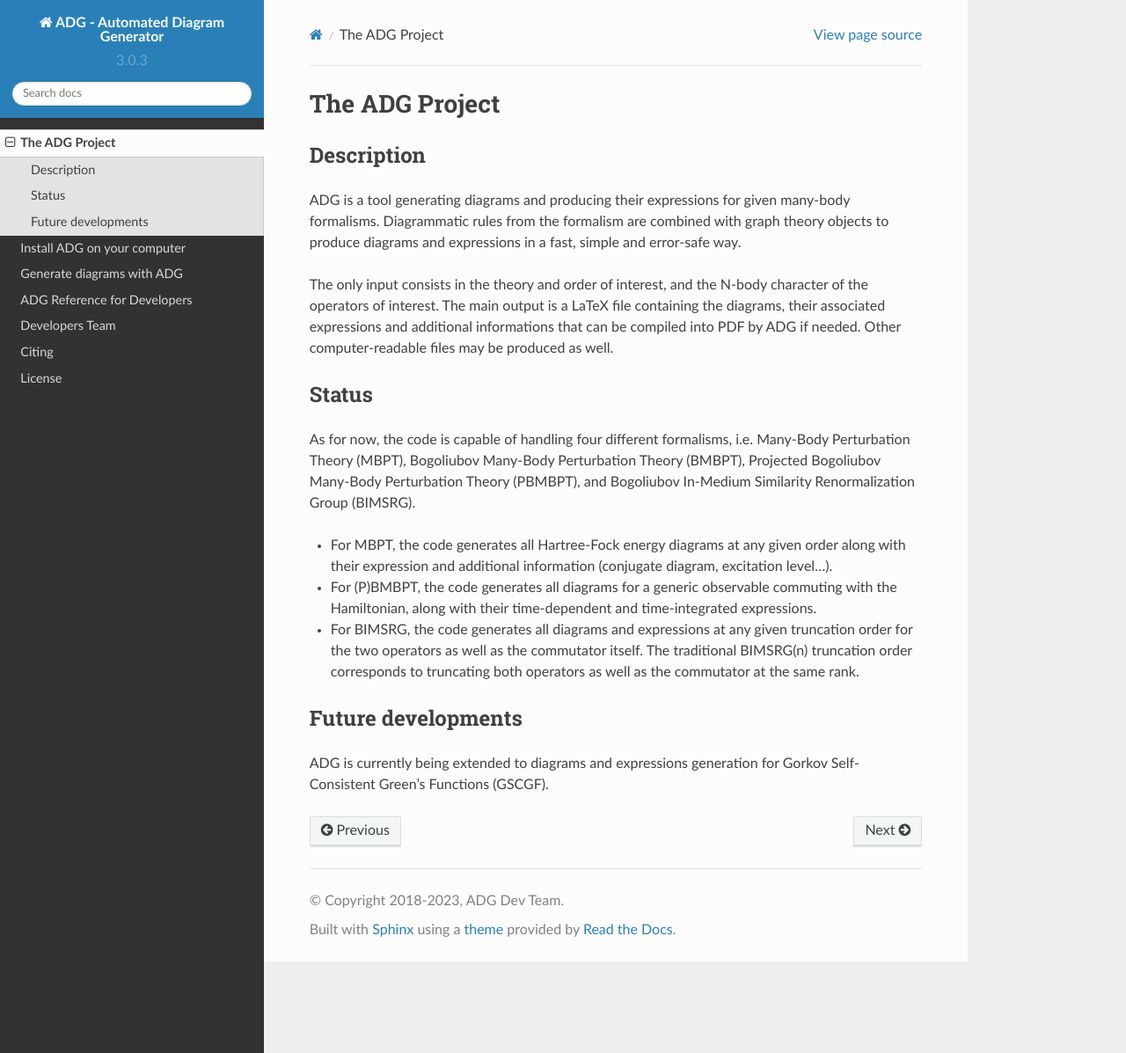
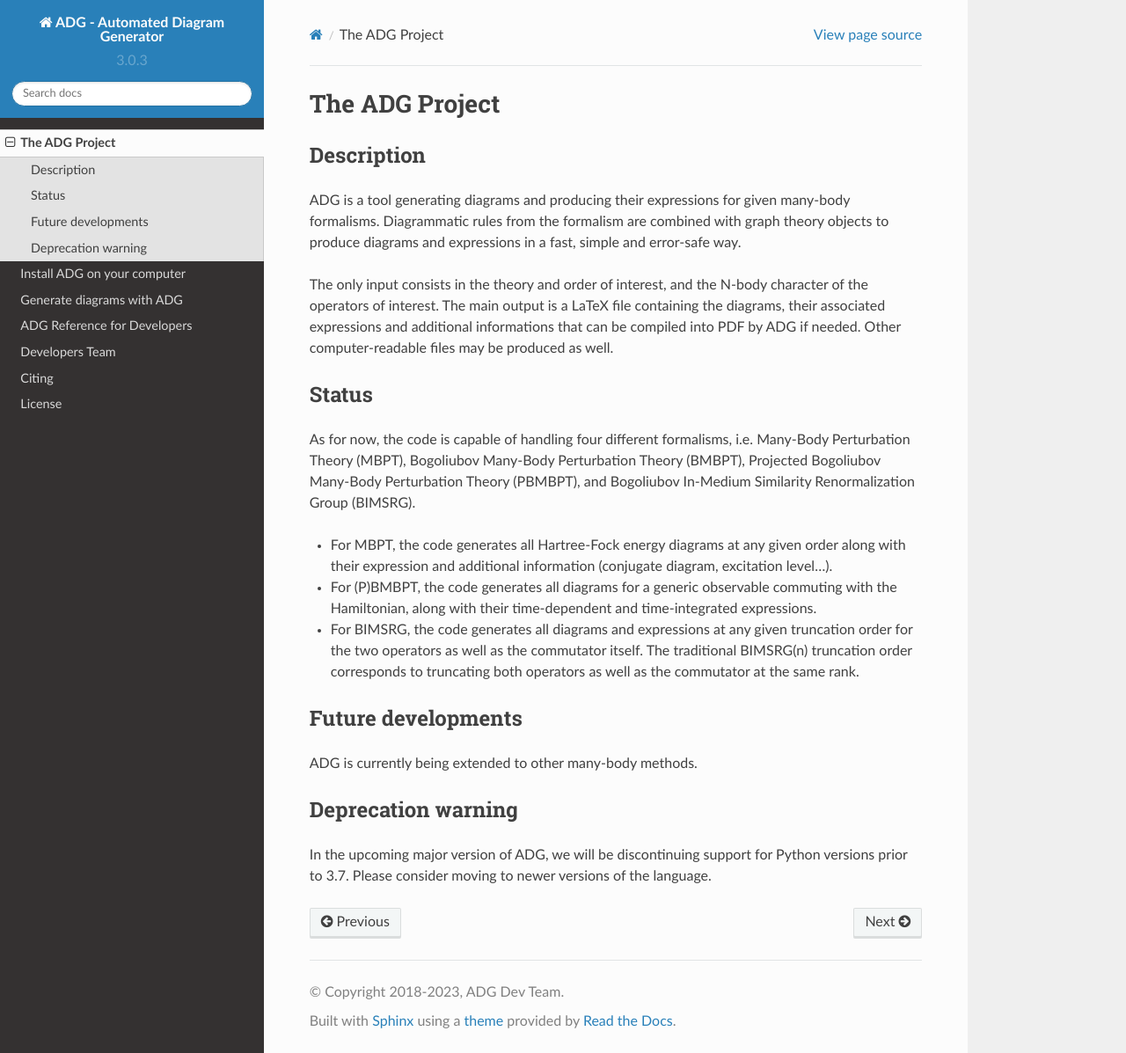
Before and after one commit to adgproject/adg, a Sphinx documentation site: the page built from doc/project.rst, in a window 1280 px wide and 1197 px high. Shown: the whole window at 88% size. Built offline with Sphinx 7.4.7 and the Read the Docs theme 2.0.0, drawn with Linux system fonts in a browser that asks for light colours.

Commit message:
Update project description w. deprecation warning

```diff
--- a/doc/project.rst
+++ b/doc/project.rst
@@ -35,5 +35,10 @@ and Bogoliubov In-Medium Similarity Renormalization Group (BIMSRG).
 
 Future developments
 -------------------
-ADG is currently being extended to diagrams and expressions generation for
-Gorkov Self-Consistent Green's Functions (GSCGF).
+ADG is currently being extended to other many-body methods.
+
+Deprecation warning
+-------------------
+In the upcoming major version of ADG, we will be discontinuing support for
+Python versions prior to 3.7. Please consider moving to newer versions of
+the language.
```
